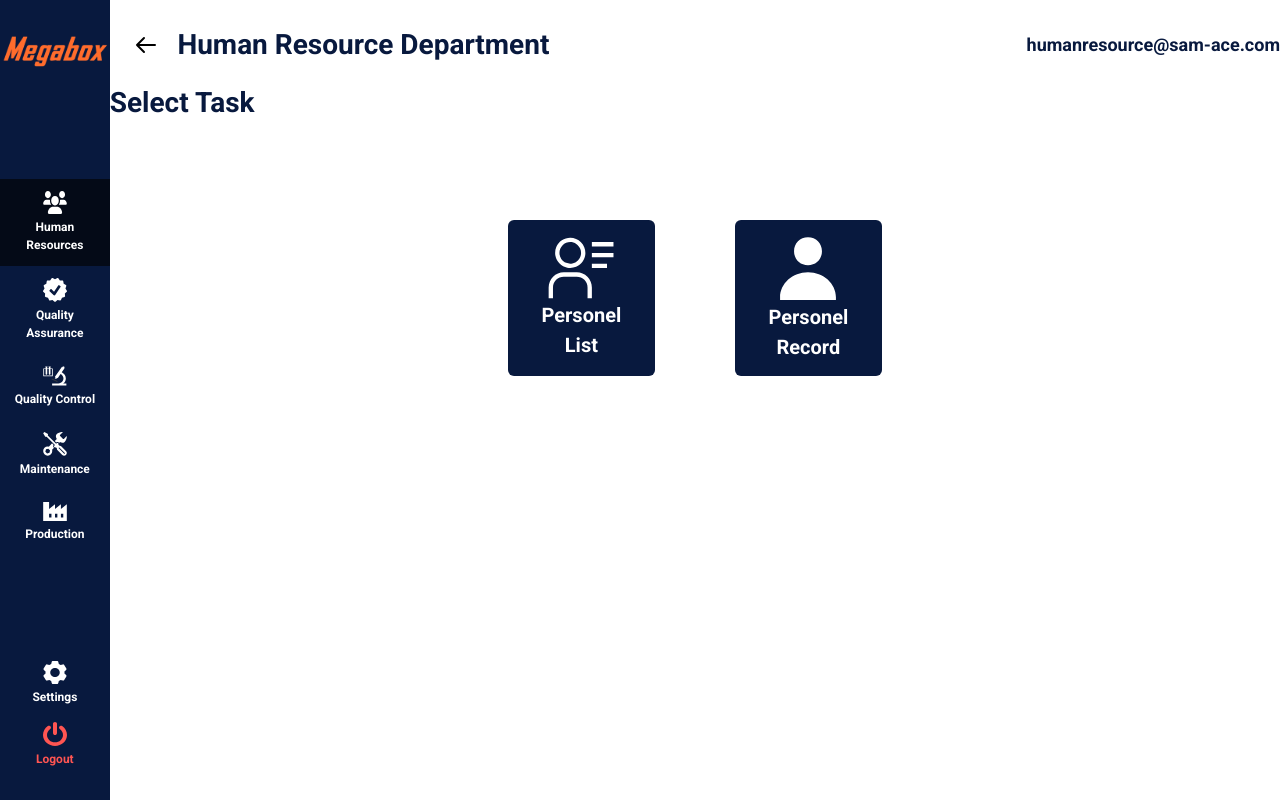
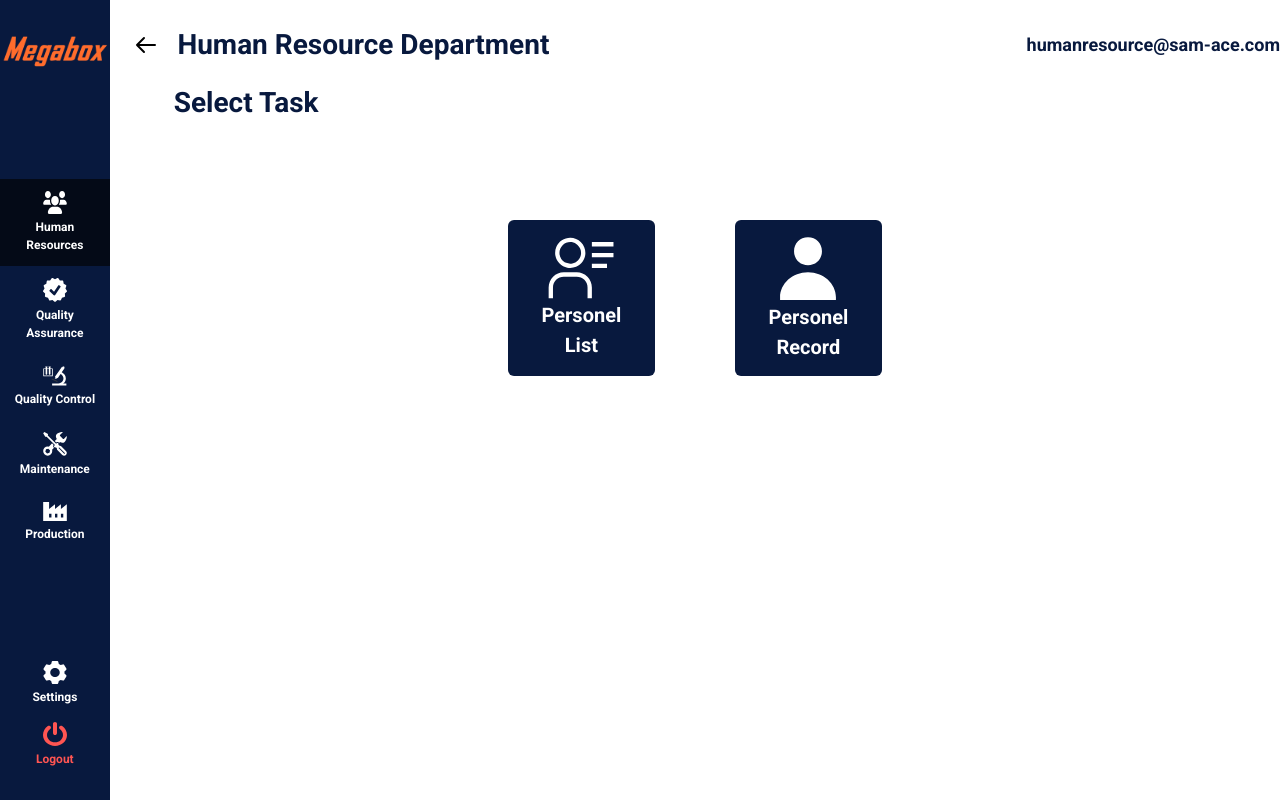
Before and after one commit to sholajapheth/samace_2.0, a React (Create React App) app: page /dashboard/hr in a window 1280 px wide. Built offline with nearby package versions, Linux system fonts and the light colour scheme.

Commit message:
fixed align issues

```diff
--- a/src/pages/HR/HRNav.tsx
+++ b/src/pages/HR/HRNav.tsx
@@ -15,7 +15,7 @@ const HRNav = () => {
   }, [set_sidebar_nav_data, set_topbar_value]);
 
   return (
-    <div className="w-full  flex flex-col gap-[6em]">
+    <div className="w-full  flex flex-col gap-[6em] px-[4em]">
       <span className="text-hm text-pri font-[700]">Select Task</span>
       <div className="flex gap-[5em] m-auto">
         <NavTablet name="Personel List" img={personel_list} link={"pl"} />
--- a/src/pages/HR/PersonelRecord/PersonelRecord.tsx
+++ b/src/pages/HR/PersonelRecord/PersonelRecord.tsx
@@ -19,7 +19,7 @@ const PersonelRecord = () => {
   }, [set_topbar_value, set_sidebar_nav_data, set_show_topbar_actions]);
 
   return (
-    <div className="w-full  flex flex-col lg:gap-[6em] md:gap-[4em] gap-[2em]">
+    <div className="w-full  flex flex-col lg:gap-[6em] md:gap-[4em] gap-[2em] px-[2em]">
       <span className="md:text-hm text-tm text-pri font-[700]">
         Select Task
       </span>
```
